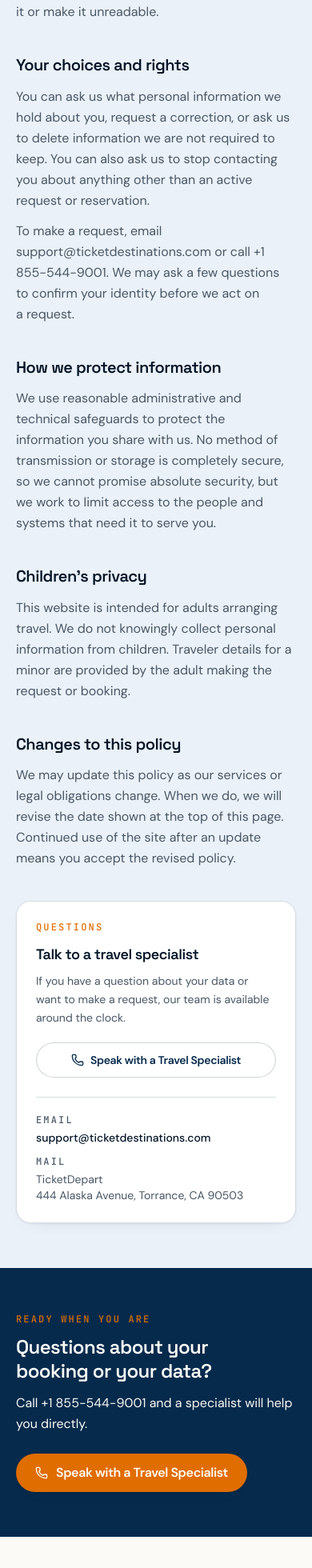
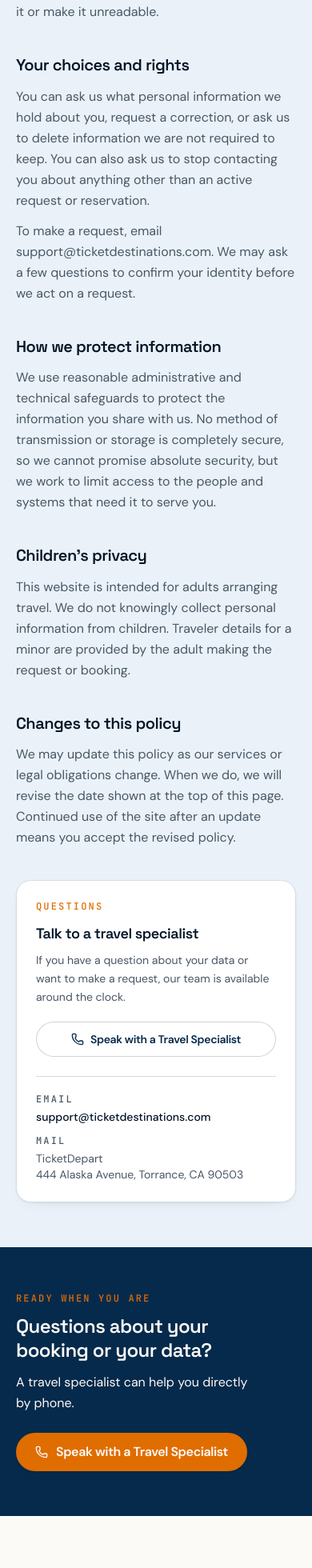
Before and after one commit to gauravpabbun1989-spec/td-2-2026, a React (Vite) app in the folder src/frontend/: page /privacy in a window 390 px wide. Shown: the part 2563-4523 px from the top of the page at 80% size. Built offline with nearby package versions, Linux system fonts and the light colour scheme; what @caffeineai/core-infrastructure, @icp-sdk/core would draw is missing.

Commit message:
Keep privacy page phone number out of visible content

```diff
--- a/src/frontend/src/pages/PrivacyPage.tsx
+++ b/src/frontend/src/pages/PrivacyPage.tsx
@@ -68,7 +68,7 @@ const POLICY_BLOCKS: readonly PolicyBlock[] = [
     heading: "Your choices and rights",
     paragraphs: [
       "You can ask us what personal information we hold about you, request a correction, or ask us to delete information we are not required to keep. You can also ask us to stop contacting you about anything other than an active request or reservation.",
-      `To make a request, email ${SITE.email} or call ${SITE.phoneDisplay}. We may ask a few questions to confirm your identity before we act on a request.`,
+      `To make a request, email ${SITE.email}. We may ask a few questions to confirm your identity before we act on a request.`,
     ],
   },
   {
@@ -241,7 +241,7 @@ export function PrivacyPage() {
               Questions about your booking or your data?
             </h2>
             <p className="mt-3 text-pretty text-base leading-relaxed text-primary-foreground/80">
-              Call {SITE.phoneDisplay} and a specialist will help you directly.
+              A travel specialist can help you directly by phone.
             </p>
           </div>
           <CallCta
```
